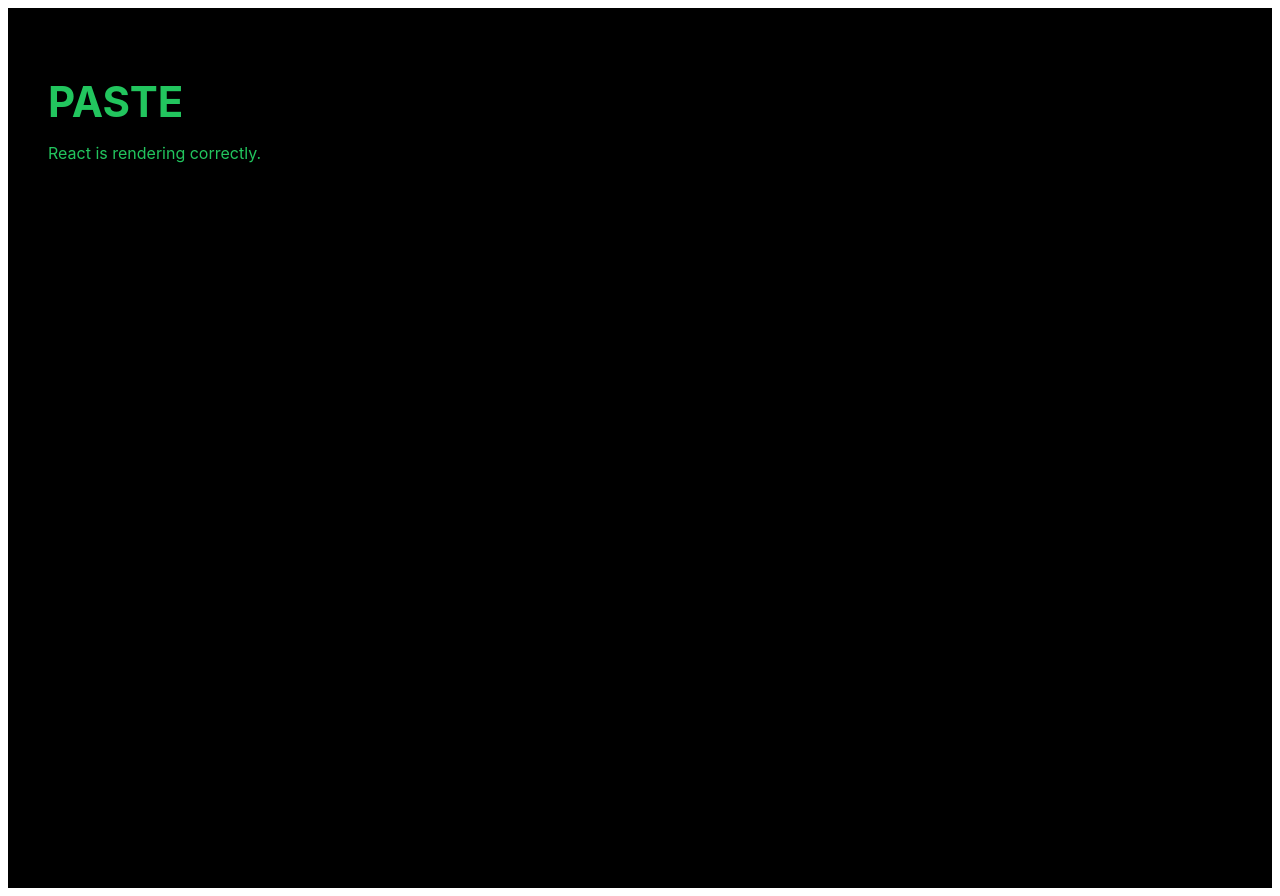
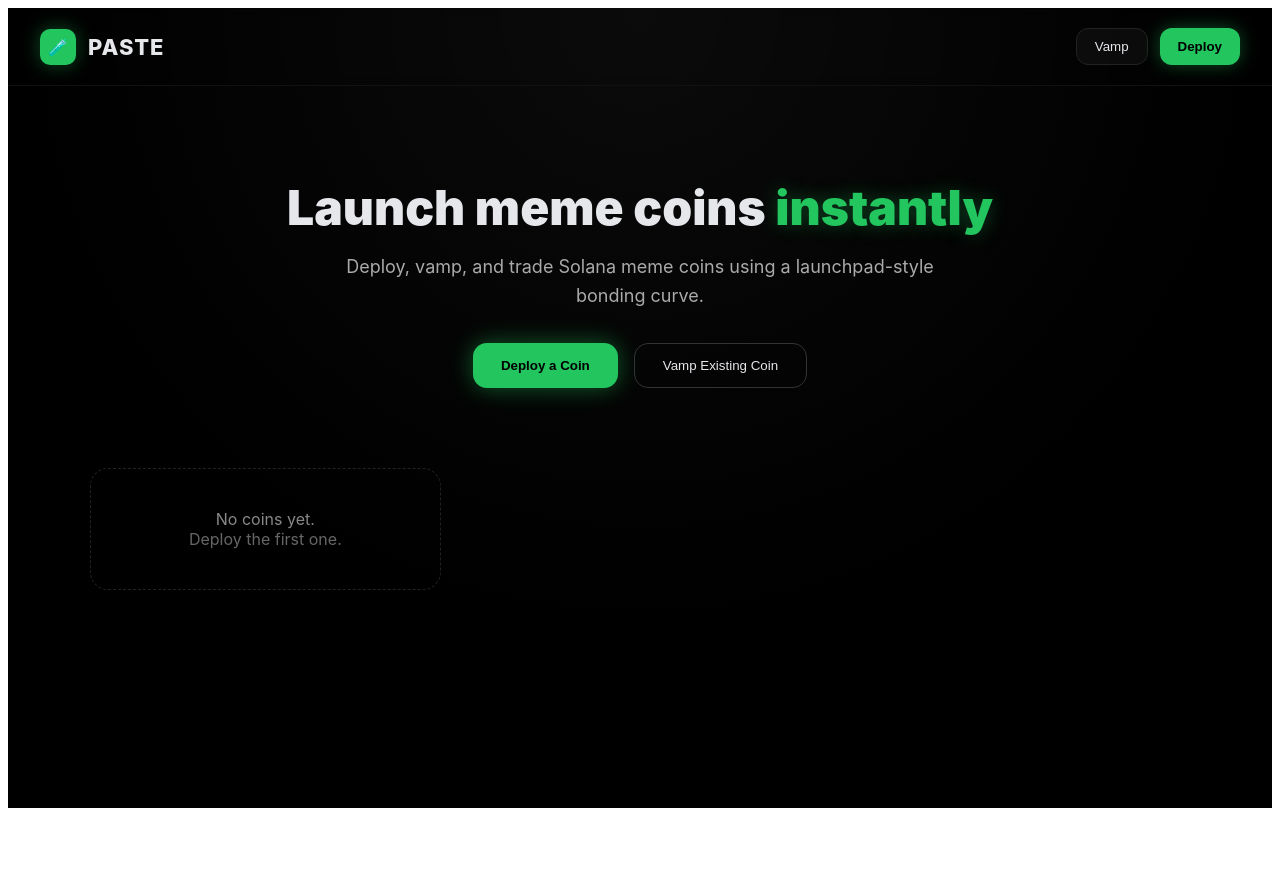
Before and after one commit to ideontaetsn-a11y/Paste-site, a React (Vite) app: page / in a window 1280 px wide. After the commit the page ends 816 px from the top, so only its background shows below. Built offline with nearby package versions, Linux system fonts and the light colour scheme.

Commit message:
Update App.jsx

```diff
--- a/src/App.jsx
+++ b/src/App.jsx
@@ -1,25 +1,196 @@
 import React from "react";
 
 export default function App() {
-  console.log("APP RENDERED");
+  return (
+    <div style={styles.app}>
+      {/* HEADER */}
+      <header style={styles.header}>
+        <div style={styles.brand}>
+          <div style={styles.logo}>🧪</div>
+          <span style={styles.title}>PASTE</span>
+        </div>
 
-  return (
-    <div
-      style={{
-        background: "black",
-        minHeight: "100vh",
-        color: "#22c55e",
-        padding: "40px",
-        fontFamily: "Inter, system-ui"
-      }}
-    >
-      <h1 style={{ fontSize: "42px", marginBottom: "16px" }}>
-        PASTE
-      </h1>
+        <div style={styles.actions}>
+          <button style={styles.vampBtn}>Vamp</button>
+          <button style={styles.deployBtn}>Deploy</button>
+        </div>
+      </header>
 
-      <p>
-        React is rendering correctly.
-      </p>
+      {/* MAIN */}
+      <main style={styles.main}>
+        <div style={styles.hero}>
+          <h1 style={styles.heroTitle}>
+            Launch meme coins <span style={styles.highlight}>instantly</span>
+          </h1>
+
+          <p style={styles.heroSubtitle}>
+            Deploy, vamp, and trade Solana meme coins using a launchpad-style
+            bonding curve.
+          </p>
+
+          <div style={styles.heroActions}>
+            <button style={styles.primaryCta}>Deploy a Coin</button>
+            <button style={styles.secondaryCta}>Vamp Existing Coin</button>
+          </div>
+        </div>
+
+        {/* PLACEHOLDER TOKEN GRID */}
+        <div style={styles.grid}>
+          <div style={styles.emptyCard}>
+            No coins yet.
+            <br />
+            <span style={{ color: "#666" }}>
+              Deploy the first one.
+            </span>
+          </div>
+        </div>
+      </main>
     </div>
   );
 }
+
+/* =======================
+   STYLES
+======================= */
+
+const neonGreen = "#22c55e";
+const neonWhite = "#e5e7eb";
+
+const styles = {
+  app: {
+    minHeight: "100vh",
+    background: "radial-gradient(circle at top, #0b0b0b 0%, #000 60%)",
+    color: neonWhite,
+    fontFamily: "Inter, system-ui, -apple-system",
+  },
+
+  header: {
+    display: "flex",
+    justifyContent: "space-between",
+    alignItems: "center",
+    padding: "20px 32px",
+    borderBottom: "1px solid #111",
+    backdropFilter: "blur(6px)",
+  },
+
+  brand: {
+    display: "flex",
+    alignItems: "center",
+    gap: 12,
+  },
+
+  logo: {
+    width: 36,
+    height: 36,
+    borderRadius: 10,
+    background: neonGreen,
+    color: "#000",
+    fontWeight: 900,
+    display: "flex",
+    alignItems: "center",
+    justifyContent: "center",
+    boxShadow: "0 0 20px rgba(34,197,94,0.4)",
+  },
+
+  title: {
+    fontSize: 22,
+    fontWeight: 800,
+    letterSpacing: 1,
+  },
+
+  actions: {
+    display: "flex",
+    gap: 12,
+  },
+
+  vampBtn: {
+    background: "rgba(255,255,255,0.04)",
+    color: neonWhite,
+    border: "1px solid #222",
+    padding: "10px 18px",
+    borderRadius: 12,
+    cursor: "pointer",
+  },
+
+  deployBtn: {
+    background: neonGreen,
+    color: "#000",
+    border: "none",
+    padding: "10px 18px",
+    borderRadius: 12,
+    fontWeight: 700,
+    cursor: "pointer",
+    boxShadow: "0 0 18px rgba(34,197,94,0.4)",
+  },
+
+  main: {
+    maxWidth: 1100,
+    margin: "0 auto",
+    padding: "60px 32px",
+  },
+
+  hero: {
+    textAlign: "center",
+    marginBottom: 80,
+  },
+
+  heroTitle: {
+    fontSize: 48,
+    fontWeight: 900,
+    marginBottom: 16,
+  },
+
+  highlight: {
+    color: neonGreen,
+    textShadow: "0 0 20px rgba(34,197,94,0.35)",
+  },
+
+  heroSubtitle: {
+    maxWidth: 640,
+    margin: "0 auto 32px",
+    color: "#aaa",
+    fontSize: 18,
+    lineHeight: 1.6,
+  },
+
+  heroActions: {
+    display: "flex",
+    justifyContent: "center",
+    gap: 16,
+    flexWrap: "wrap",
+  },
+
+  primaryCta: {
+    background: neonGreen,
+    color: "#000",
+    padding: "14px 28px",
+    borderRadius: 14,
+    fontWeight: 800,
+    border: "none",
+    cursor: "pointer",
+    boxShadow: "0 0 24px rgba(34,197,94,0.45)",
+  },
+
+  secondaryCta: {
+    background: "transparent",
+    color: neonWhite,
+    padding: "14px 28px",
+    borderRadius: 14,
+    border: "1px solid #333",
+    cursor: "pointer",
+  },
+
+  grid: {
+    display: "grid",
+    gridTemplateColumns: "repeat(auto-fill, minmax(260px, 1fr))",
+    gap: 24,
+  },
+
+  emptyCard: {
+    border: "1px dashed #222",
+    borderRadius: 18,
+    padding: 40,
+    textAlign: "center",
+    color: "#888",
+  },
+};
```
